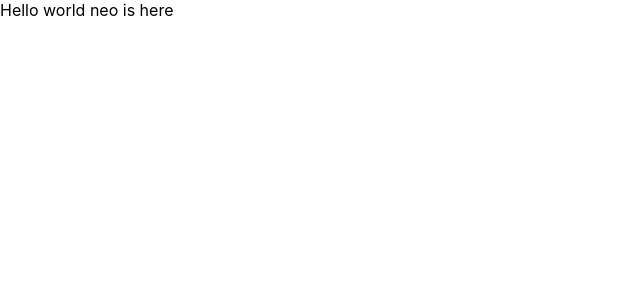
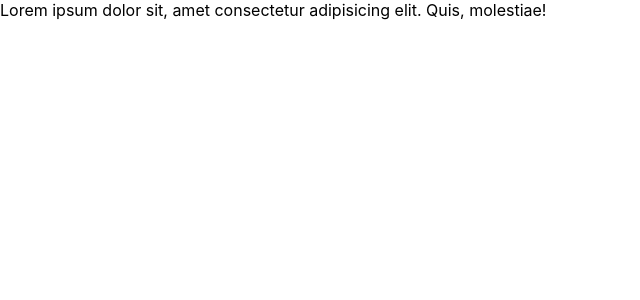
Before and after one commit to mreskini/Bootsland, a React (Create React App) app: page / in a window 1280 px wide. Shown: the top 300 px of the page, without its empty margins (0-640 px from the left). Built offline with nearby package versions, Linux system fonts and the light colour scheme.

Commit message:
added the hero section empty file to the project

```diff
--- a/src/App.js
+++ b/src/App.js
@@ -1,7 +1,9 @@
+import Hero from "./components/hero";
+
 function App() {
     return (
       <>
-        Hello world neo is here
+        <Hero />
       </>
     );
 }
--- /dev/null
+++ b/src/components/hero.jsx
@@ -0,0 +1,5 @@
+export default function Hero(){
+    return (
+        <div>Lorem ipsum dolor sit, amet consectetur adipisicing elit. Quis, molestiae!</div>
+    )
+}
--- a/src/index.css
+++ b/src/index.css
@@ -6,8 +6,3 @@ body {
   -webkit-font-smoothing: antialiased;
   -moz-osx-font-smoothing: grayscale;
 }
-
-code {
-  font-family: source-code-pro, Menlo, Monaco, Consolas, 'Courier New',
-    monospace;
-}
```
